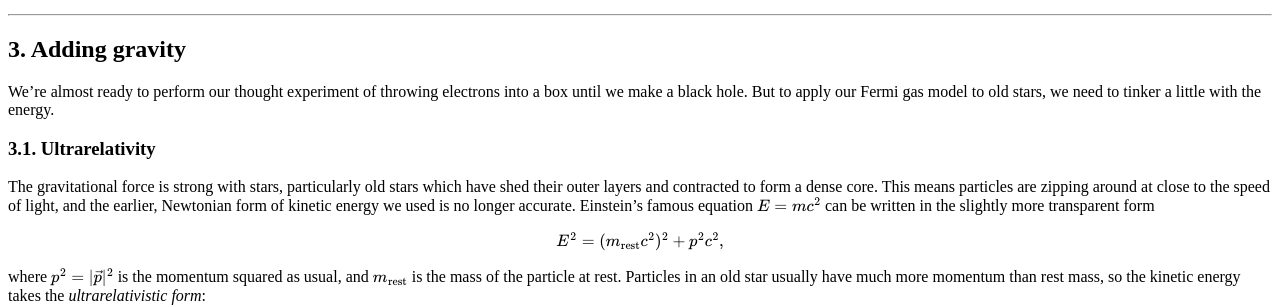
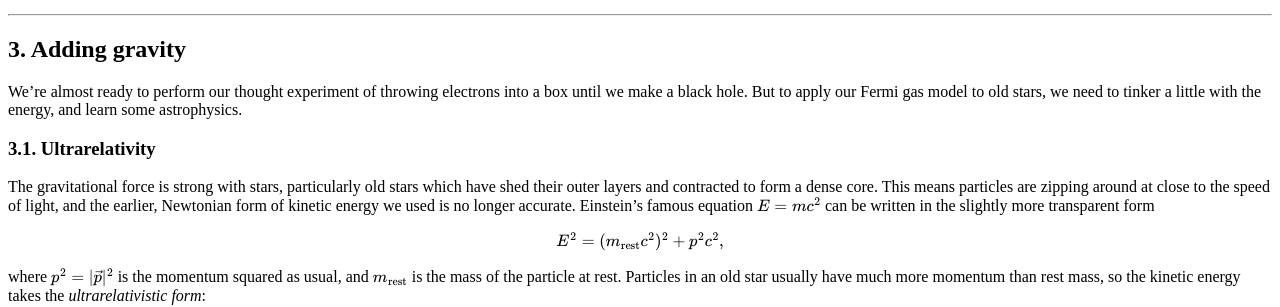
Before and after one commit to hapax/hapax.github.io, a Jekyll site: the page built from assets/chandra.md, in a window 1280 px wide and 900 px high, scrolled down 5579 px. Shown: the part 177-484 px from the top of the window. Built offline with Jekyll 4.4.1, drawn with Linux system fonts in a browser that asks for light colours; our own code applies the rules of GitHub Pages for plain Markdown files; formulas are drawn with MathJax 3; a script that is not in the unit is left out.

Commit message:
Update chandra.md

```diff
--- a/assets/chandra.md
+++ b/assets/chandra.md
@@ -548,7 +548,7 @@ $$
 We're almost ready to perform our thought experiment of throwing
 electrons into a box until we make a black hole.
 But to apply our Fermi gas model to old stars, we need to tinker a
-little with the energy.
+little with the energy, and learn some astrophysics.
 
 ### 3.1. Ultrarelativity <a id="sec-3-1" name="sec-3-1"></a>
 
```
